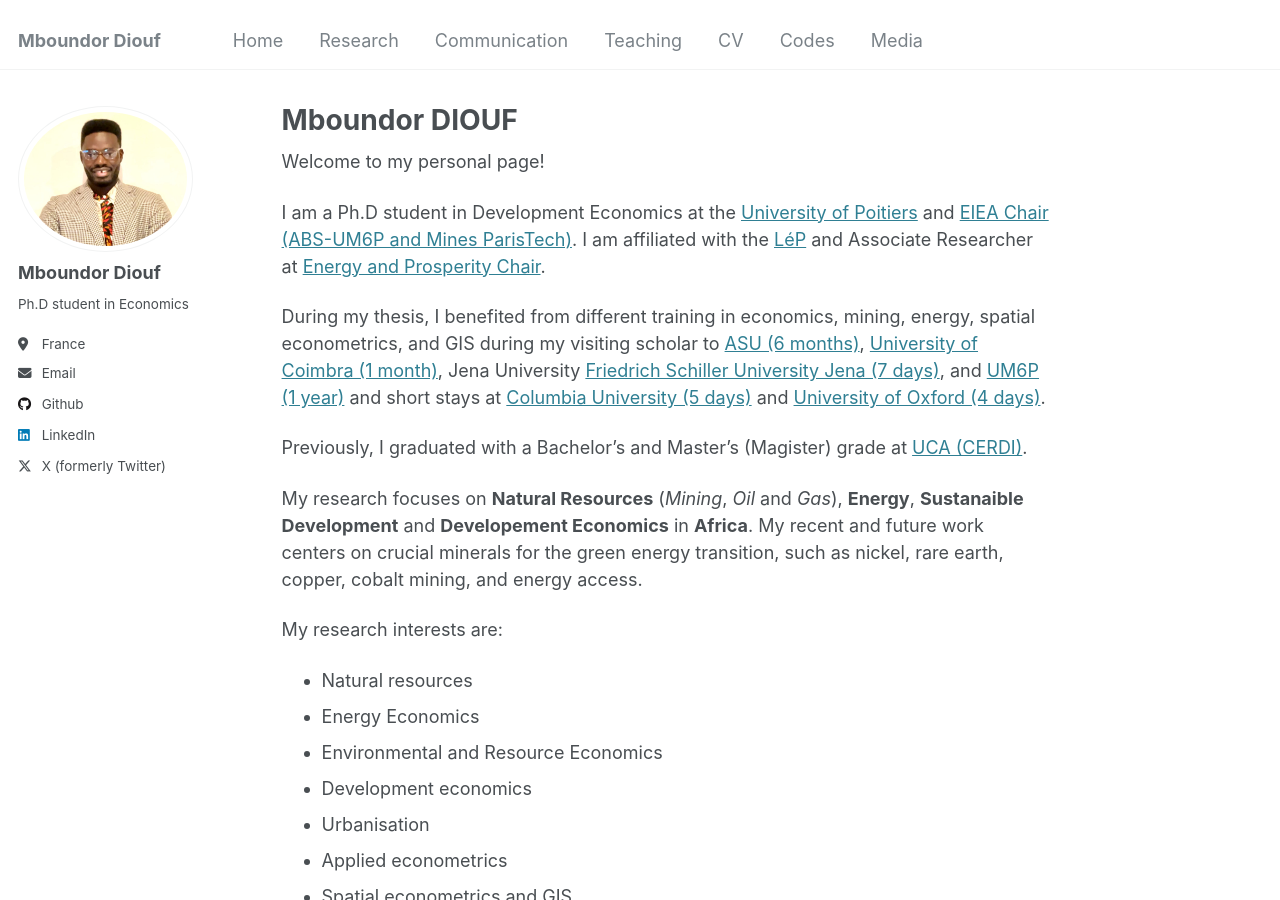
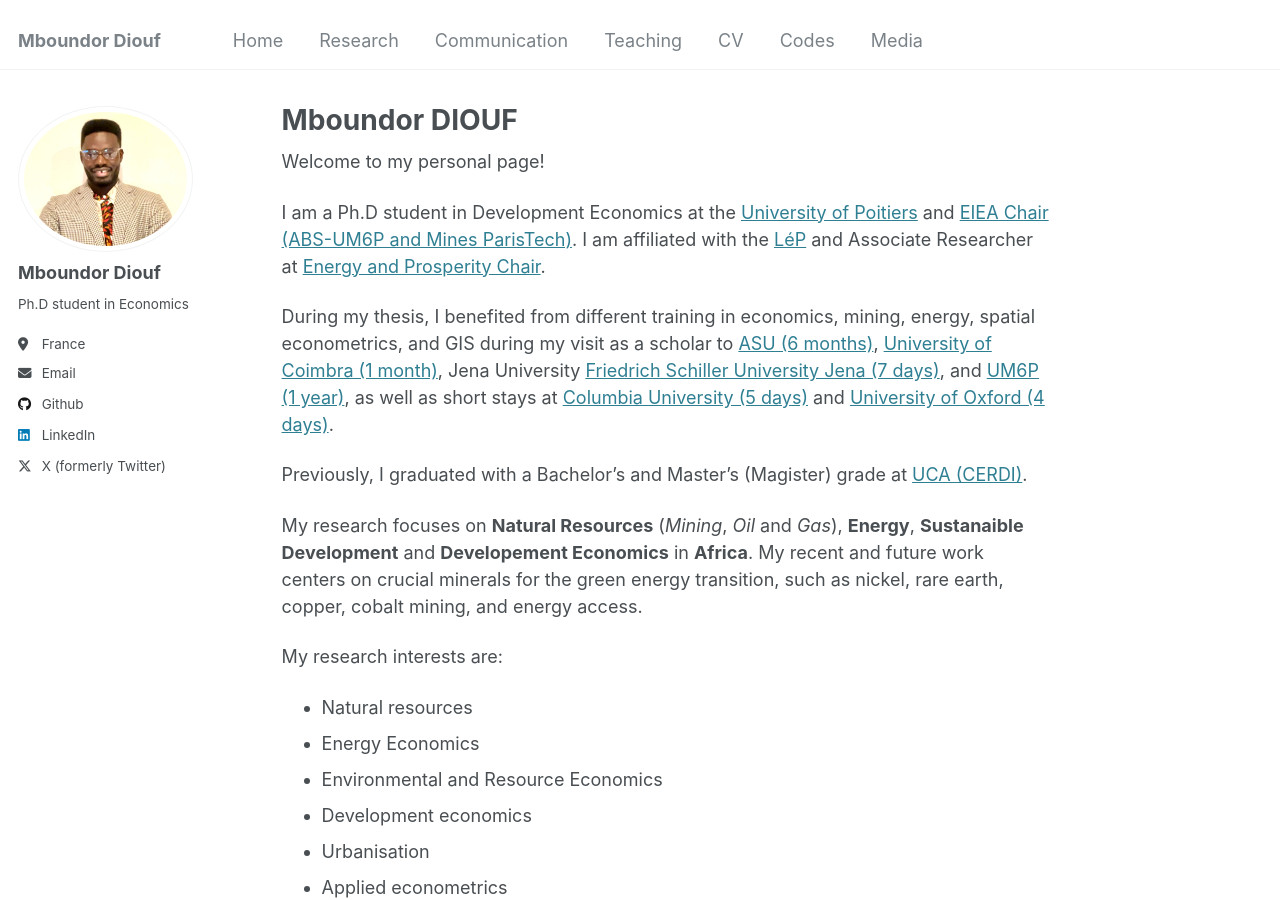
Before and after one commit to mboundordiouf/mboundordiouf.github.io, a Jekyll site: the page built from _pages/about.md, in a window 1280 px wide and 900 px high. Built offline with Jekyll 4.4.1, drawn with Linux system fonts in a browser that asks for light colours.

Commit message:
Update about.md

```diff
--- a/_pages/about.md
+++ b/_pages/about.md
@@ -12,7 +12,7 @@ Welcome to my personal page!
 
 I am a Ph.D student in Development Economics at the [University of Poitiers](https://www.univ-poitiers.fr/) and [EIEA Chair (ABS-UM6P and Mines ParisTech)](https://www.cerna.minesparis.psl.eu/Recherche/EIEA/). I am affiliated with the [LéP](https://lep.labo.univ-poitiers.fr/accueil/les-membres/diouf-mboundor/) and Associate Researcher at [Energy and Prosperity Chair](http://www.chair-energy-prosperity.org/en/category/research-fellows-1/mboundor-diouf-en/).
 
-During my thesis, I benefited from different training in economics, mining, energy, spatial econometrics, and GIS during my visiting scholar to [ASU (6 months)](https://www.asu.edu/), [University of Coimbra (1 month)](https://www.uc.pt/en/), Jena University [Friedrich Schiller University Jena (7 days)](https://www.uni-jena.de/en), and [UM6P (1 year)](https://www.um6p.ma/) and short stays at [Columbia University (5 days)](https://www.columbia.edu/) and  [University of Oxford (4 days)](https://www.ox.ac.uk/).
+During my thesis, I benefited from different training in economics, mining, energy, spatial econometrics, and GIS during my visit as a scholar to [ASU (6 months)](https://www.asu.edu/), [University of Coimbra (1 month)](https://www.uc.pt/en/), Jena University [Friedrich Schiller University Jena (7 days)](https://www.uni-jena.de/en), and [UM6P (1 year)](https://www.um6p.ma/), as well as short stays at [Columbia University (5 days)](https://www.columbia.edu/) and [University of Oxford (4 days)](https://www.ox.ac.uk/).
 
 Previously, I graduated with a Bachelor's and Master's (Magister) grade at [UCA (CERDI)](https://cerdi.uca.fr/#/admin).
 
```
